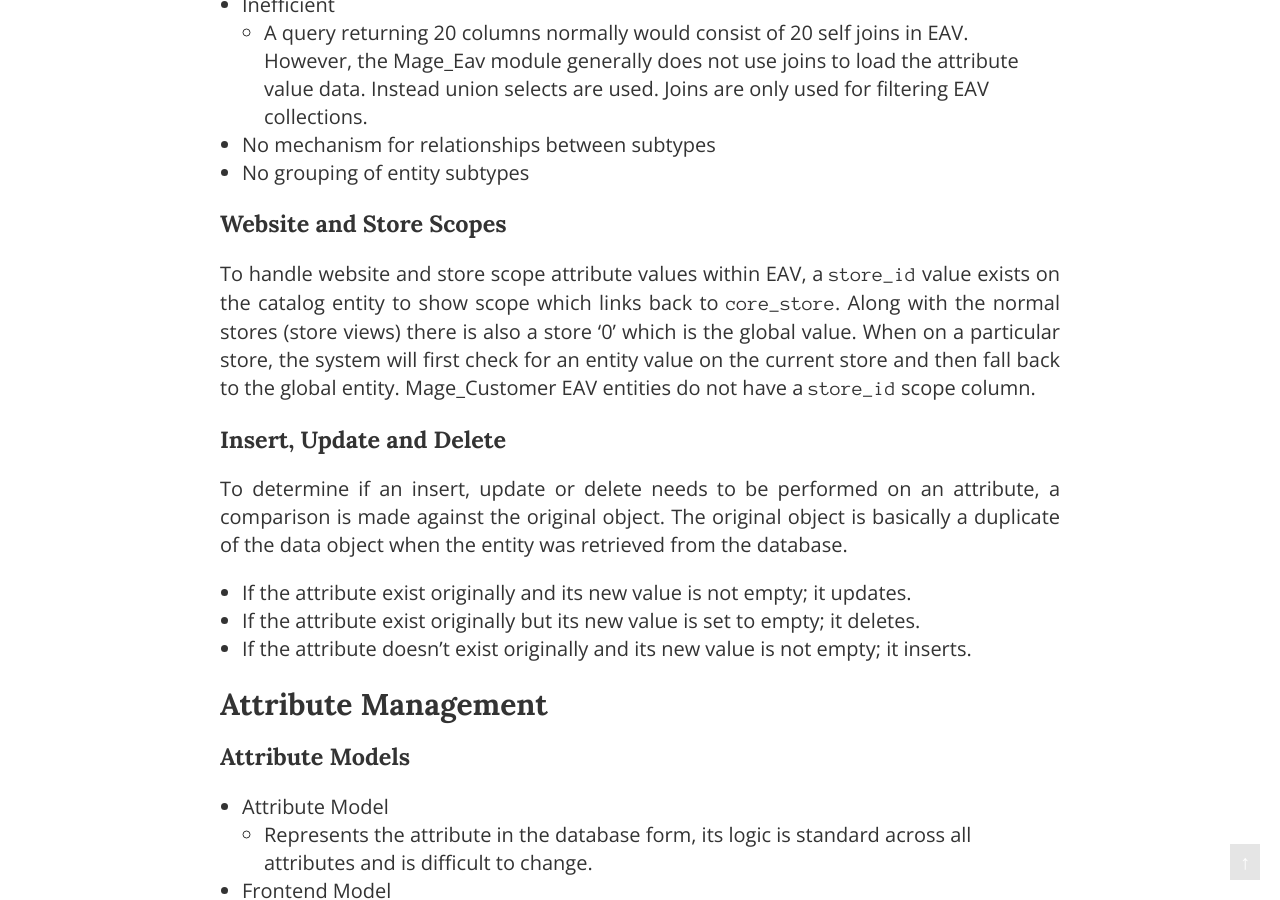
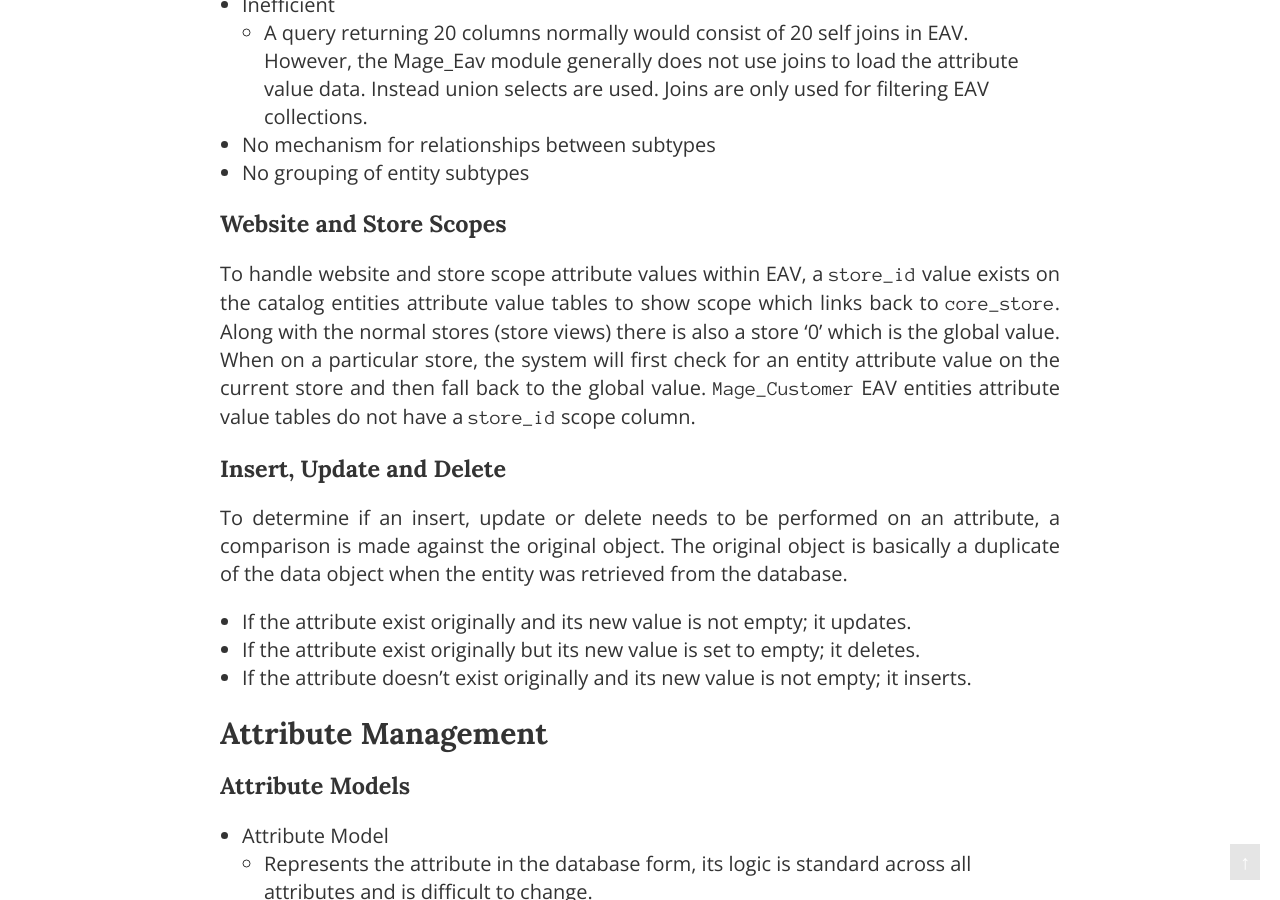
Before and after one commit to meanbee/magecert, a Jekyll site: the page built from eav.md, in a window 1280 px wide and 900 px high, scrolled down 2223 px. Built offline with Jekyll 4.4.1, drawn with Linux system fonts in a browser that asks for light colours; Markdown is read by kramdown in place of the engine named in the settings.

Commit message:
eav store scope attribute values rewording

```diff
--- a/eav.md
+++ b/eav.md
@@ -67,7 +67,7 @@
 
 ### Website and Store Scopes
 
-To handle website and store scope attribute values within EAV, a `store_id` value exists on the catalog entity to show scope which links back to `core_store`. Along with the normal stores (store views) there is also a store '0' which is the global value.  When on a particular store, the system will first check for an entity value on the current store and then fall back to the global entity. Mage_Customer EAV entities do not have a `store_id` scope column.
+To handle website and store scope attribute values within EAV, a `store_id` value exists on the catalog entities attribute value tables to show scope which links back to `core_store`. Along with the normal stores (store views) there is also a store '0' which is the global value.  When on a particular store, the system will first check for an entity attribute value on the current store and then fall back to the global value. `Mage_Customer` EAV entities attribute value tables do not have a `store_id` scope column.
 
 
 ### Insert, Update and Delete
```
